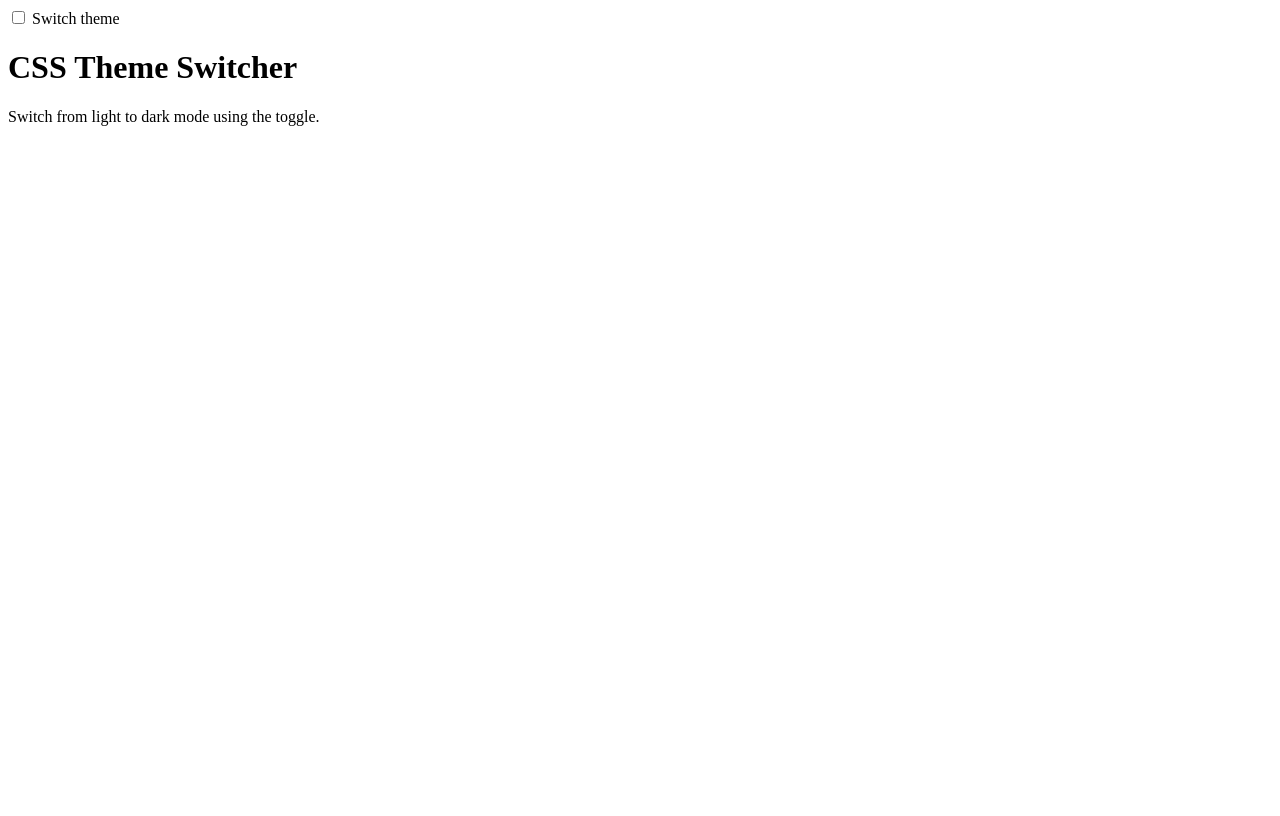
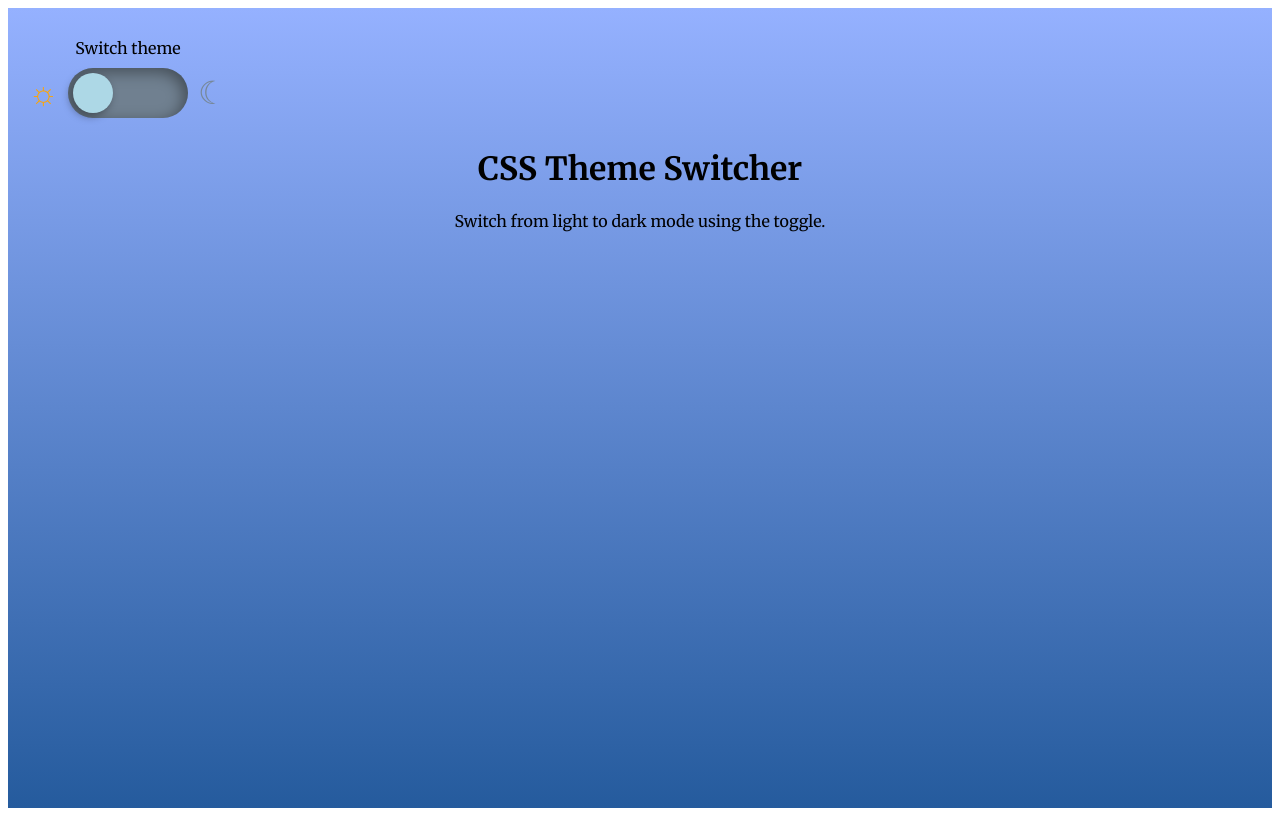
Before and after one commit to Codecraft001/Css-Theme-Switcher, a plain HTML site: page index.html in a window 1280 px wide. Drawn offline with Linux system fonts and the light colour scheme.

Commit message:
Update and rename html42.html to index.html

```diff
--- a/html42.html
+++ b/index.html
@@ -6,7 +6,7 @@
   <meta charset="UTF-8">
   <title>CodePen - Animated Login Form using Html &amp;
   CSS Only</title>
-  <link rel="stylesheet" href="./css42.css">
+  <link rel="stylesheet" href="./style.css">
  <div class="page">
 	<!--Theme switch-->
 	<input type="checkbox" id="themeSwitch" name="theme-switch"
```
